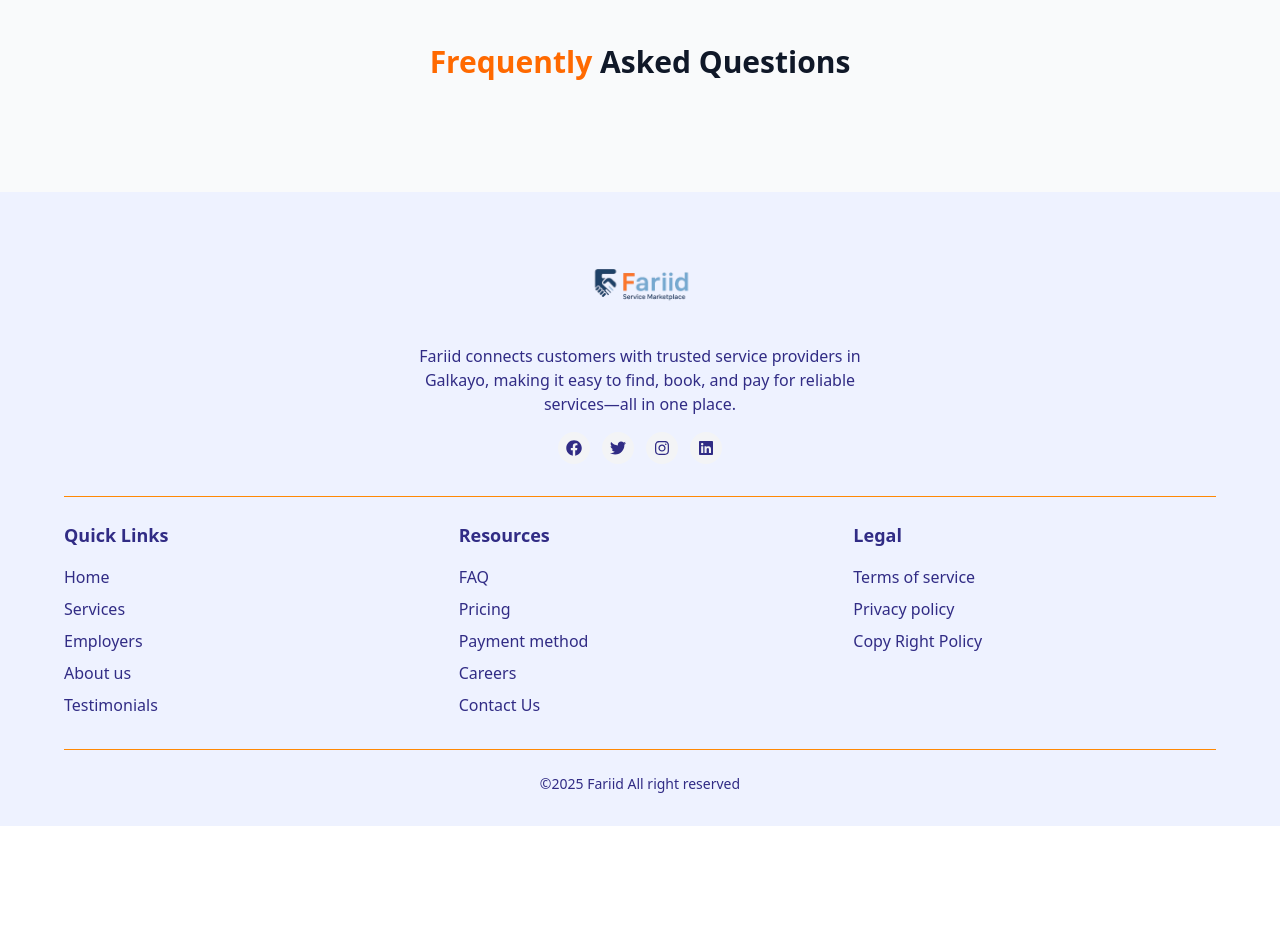
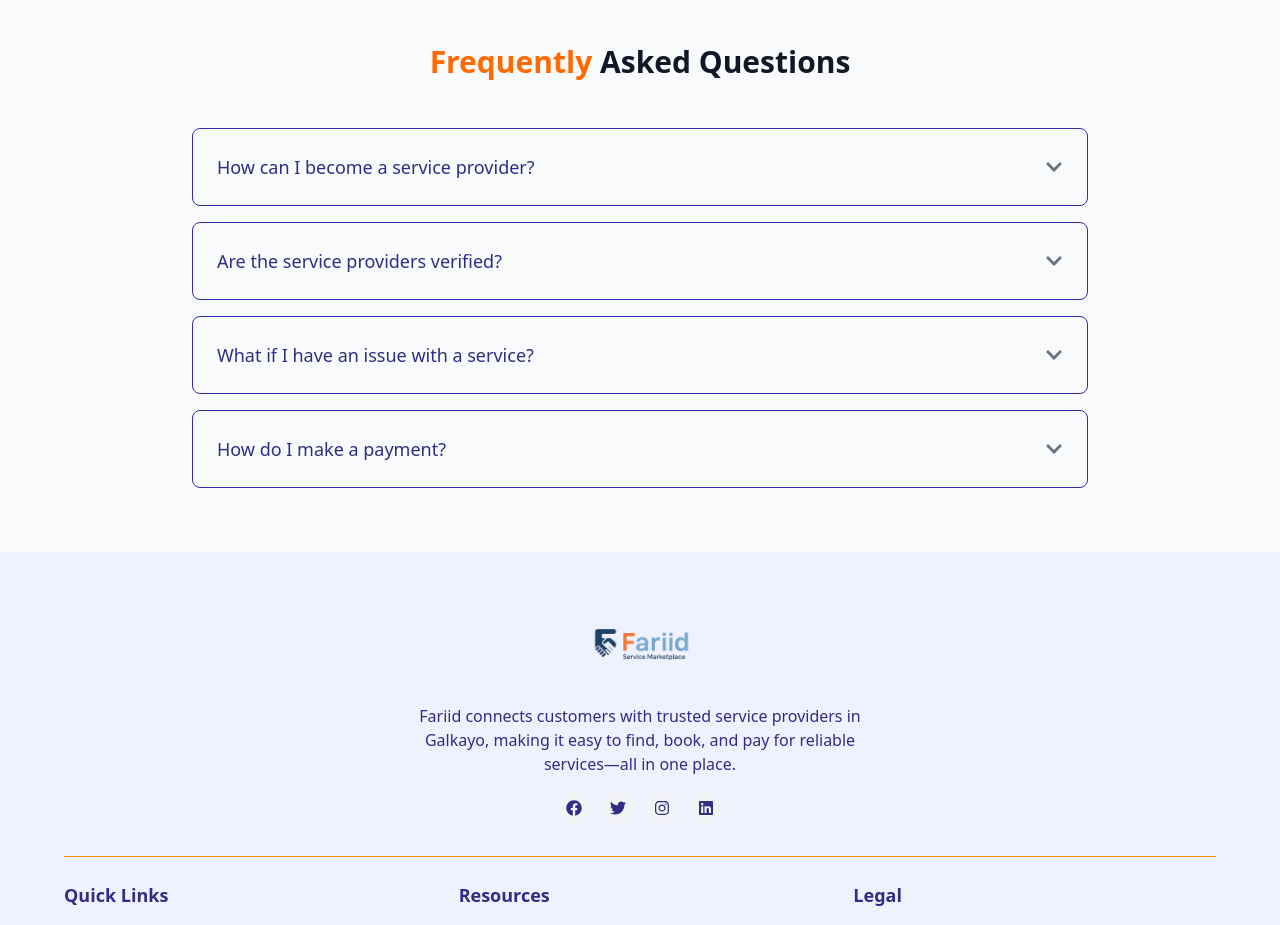
Before and after one commit to Nasrah-muse/Fariid-service-marketplace, a React (Vite) app: page / in a window 1280 px wide. Shown: the part 1400-2325 px from the top of the page. Before the commit the page ends 2226 px from the top, so only its background shows below. Built offline with nearby package versions, Linux system fonts and the light colour scheme; no server answers.

Commit message:
feat(homePage): display faqs and add toggleFaq function

```diff
--- a/src/pages/HomePage.jsx
+++ b/src/pages/HomePage.jsx
@@ -9,6 +9,7 @@ import bg5 from '../assets/bg5.jpg'
 import author1 from '../assets/author1.jpg'
 import author2 from '../assets/author2.jpg'
 import author3 from '../assets/author3.jpg'
+import { FaChevronDown } from 'react-icons/fa';
 
 const HomePage = () => {
   const { theme } = useTheme()
@@ -84,6 +85,9 @@ const HomePage = () => {
       setCurrentTestimonial(index)
       setAnimate(false)
     }, 300)
+  }
+  const toggleFAQ = (index) => {
+    setActiveIndex(activeIndex === index ? null : index);
   }
 
 
@@ -194,6 +198,32 @@ const HomePage = () => {
         <h2 className={`text-3xl font-bold text-center mb-12 ${theme === 'dark' ? 'text-white' : 'text-gray-900'}`}>
          <span className='text-orange-500'> Frequently</span> Asked Questions
         </h2>
+        <div className="space-y-4">
+          {faqs.map((faq, index) => (
+            <div
+              key={index}
+              className={`border rounded-lg overflow-hidden transition-all duration-300 ${theme === 'dark' ? 'border-gray-700' : 'border-indigo-800'}`}
+            >
+              <button
+                className={`w-full text-left p-6 flex justify-between items-center focus:outline-none ${theme === 'dark' ? 'hover:bg-orange-300' : 'hover:bg-sky-200'}`}
+                onClick={() => toggleFAQ(index)}
+              >
+                <h3 className={`text-lg font-medium ${theme === 'dark' ? 'text-indigo-700 ' : 'text-indigo-900'}`}>
+                  {faq.question}
+                </h3>
+                <FaChevronDown
+                  className={`text-lg transition-transform duration-300 ${activeIndex === index ? 'rotate-180' : ''} ${theme === 'dark' ? 'text-indigo-900' : 'text-gray-500'}`}
+                />
+              </button>
+
+              <div
+                className={`px-6 pb-6 pt-0 transition-all duration-300 ${activeIndex === index ? 'block' : 'hidden'} ${theme === 'dark' ? 'text-indigo-400' : 'text-sky-500'}`}
+              >
+                <p>{faq.answer}</p>
+              </div>
+            </div>
+          ))}
+        </div>
         </div>
         </div>
 </>
```
